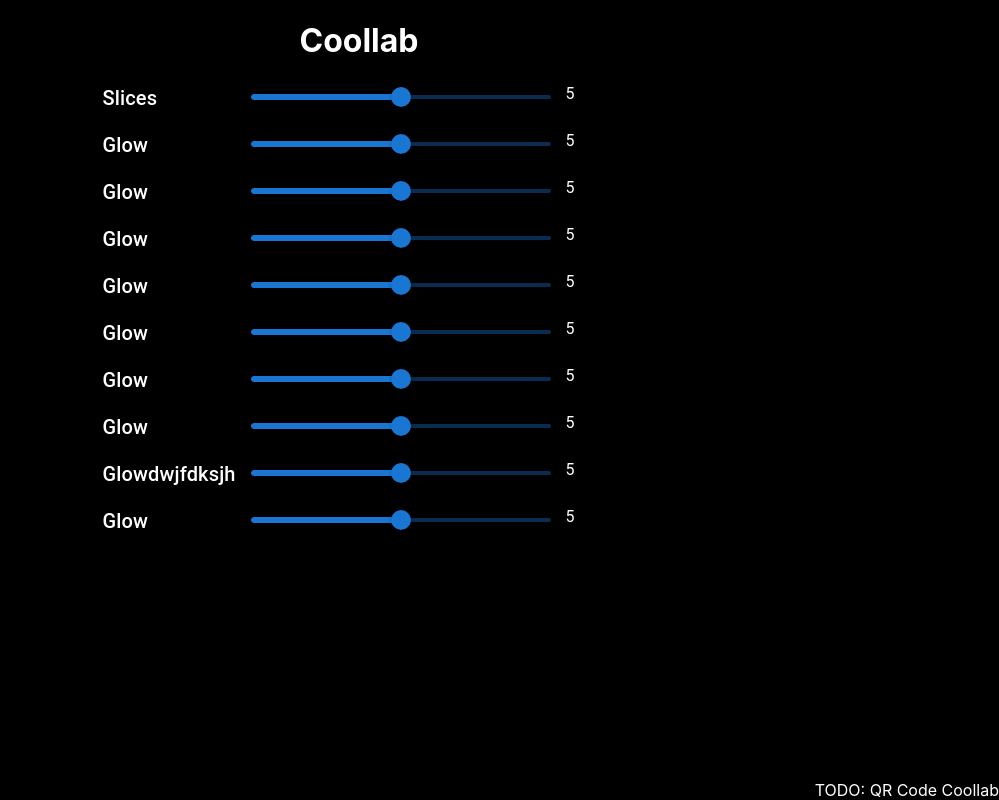
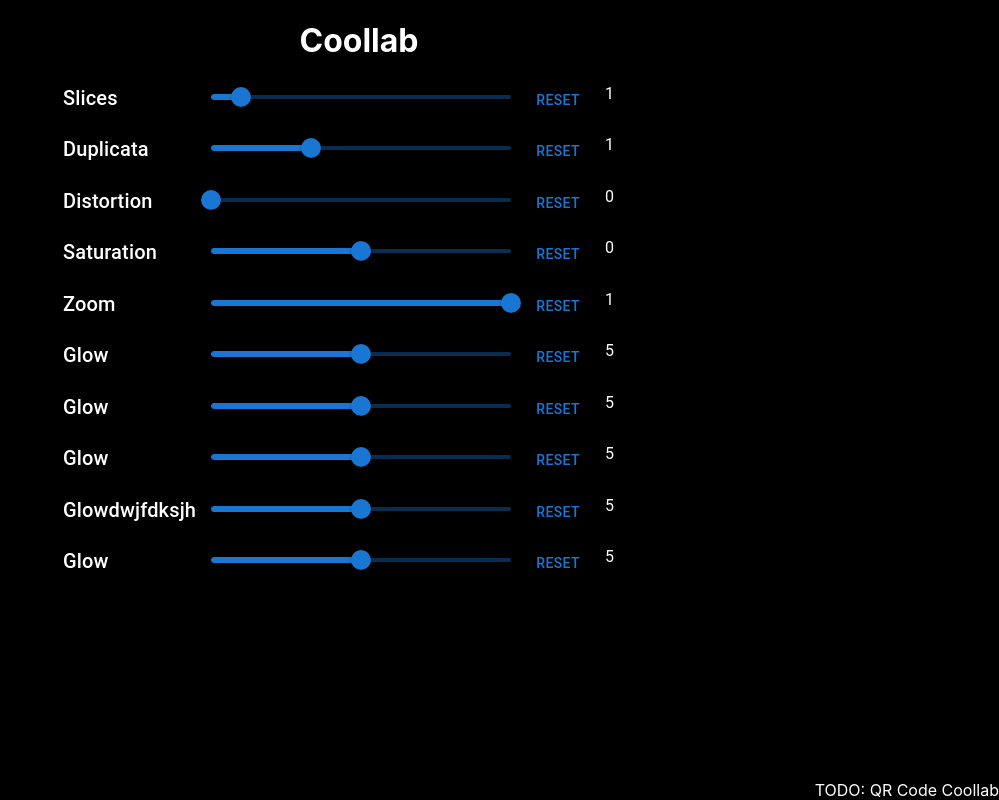
Before and after one commit to JulesFouchy/festijam, a React (Create React App) app: page / in a window 1280 px wide. Shown: the whole page, without its empty margins (281-1280 px from the left). Built offline with nearby package versions, Linux system fonts and the light colour scheme.

Commit message:
Reset Button + add some sliders

```diff
--- a/src/App.js
+++ b/src/App.js
@@ -4,6 +4,7 @@ import Slider from "@mui/material/Slider"
 import Typography from "@mui/material/Typography"
 import { debounce } from "lodash"
 import axios from "axios"
+import { Button } from "@mui/material"
 
 const MySlider = ({ name, address, min, max, default_value, step }) => {
   const [sliderValue, setSliderValue] = useState(default_value)
@@ -43,7 +44,11 @@ const MySlider = ({ name, address, min, max, default_value, step }) => {
         step={step}
         style={{ width: 300 }}
         size="large"
+        // scale={(value) => 10 ** value}
       />,
+      <Button onClick={() => handleSliderChange(null, default_value)}>
+        Reset
+      </Button>,
       <Typography variant="body1" style={{ width: "50px" }}>
         {Math.round(sliderValue * 100) / 100}
       </Typography>,
@@ -67,7 +72,8 @@ function App() {
       <div
         style={{
           display: "grid",
-          "grid-template-columns": "min-content min-content min-content",
+          "grid-template-columns":
+            "min-content min-content min-content min-content",
           gap: "15px",
         }}
       >
@@ -76,39 +82,39 @@ function App() {
           address="slices_count"
           min={0}
           max={10}
-          default_value={5}
+          default_value={1}
           step={1}
         />
         <MySlider
-          name="Glow"
-          address="glow"
+          name="Duplicata"
+          address="duplicata"
           min={0}
-          max={10}
-          default_value={5}
+          max={3}
+          default_value={1}
           step={0.000001}
         />
         <MySlider
-          name="Glow"
-          address="glow"
+          name="Distortion"
+          address="distortion"
           min={0}
-          max={10}
-          default_value={5}
+          max={6}
+          default_value={0}
           step={0.000001}
         />
         <MySlider
-          name="Glow"
-          address="glow"
-          min={0}
-          max={10}
-          default_value={5}
+          name="Saturation"
+          address="saturation"
+          min={-1}
+          max={1}
+          default_value={0}
           step={0.000001}
         />
         <MySlider
-          name="Glow"
-          address="glow"
-          min={0}
-          max={10}
-          default_value={5}
+          name="Zoom"
+          address="zoom"
+          min={0.0001}
+          max={1}
+          default_value={1}
           step={0.000001}
         />
         <MySlider
```
